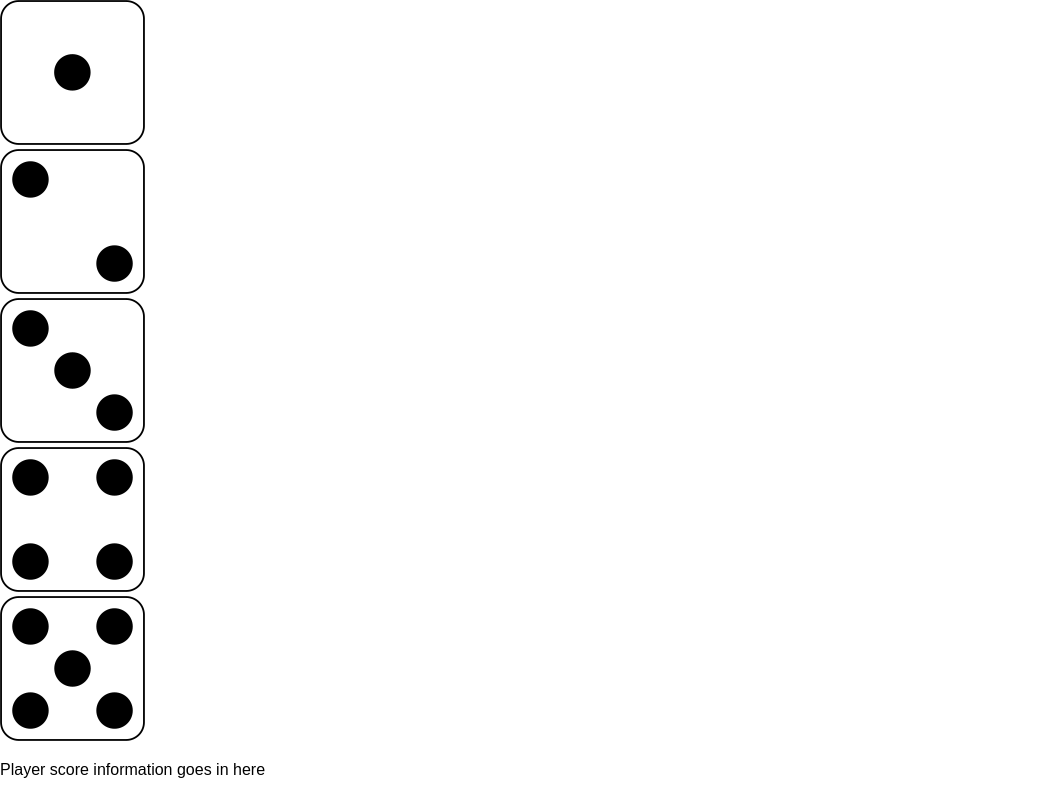
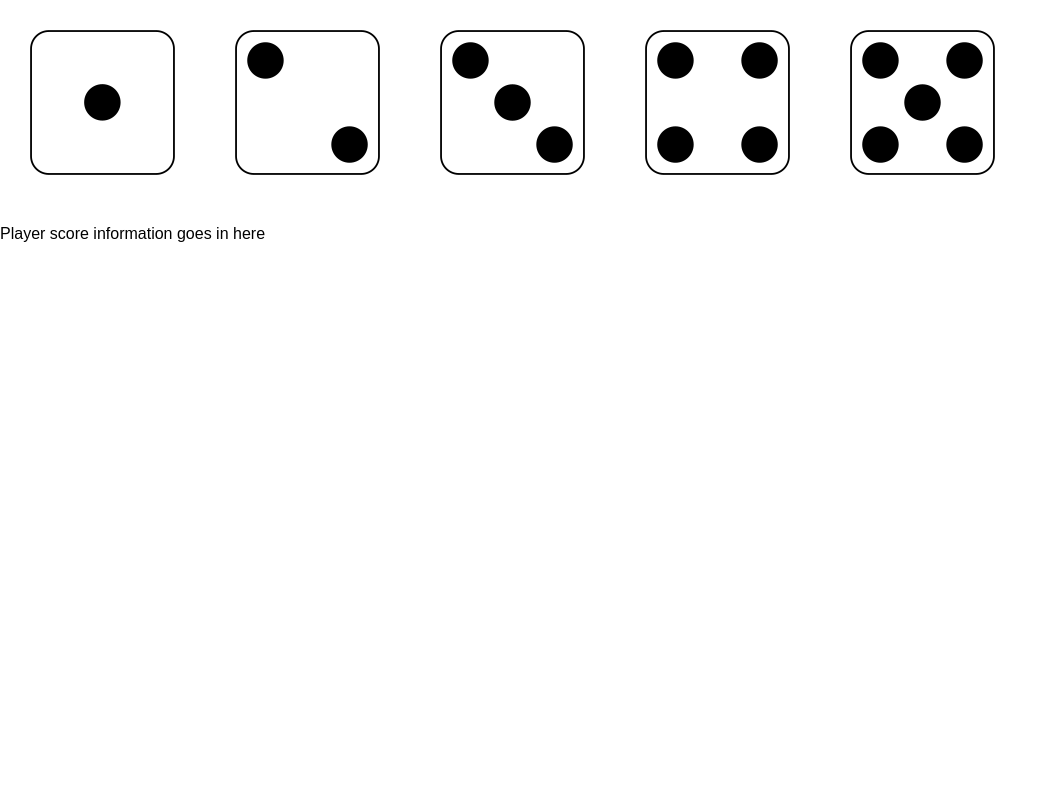
Before and after one commit to cifarquhar/yahtzee, a React (Create React App) app: page / in a window 1280 px wide. Shown: the whole page, without its empty margins (0-1058 px from the left). Built offline with nearby package versions, Linux system fonts and the light colour scheme.

Commit message:
add stylesheets for containers and components

```diff
--- a/src/components/Dice.jsx
+++ b/src/components/Dice.jsx
@@ -6,6 +6,8 @@ import dice3 from "../resources/dice3.png";
 import dice4 from "../resources/dice4.png";
 import dice5 from "../resources/dice5.png";
 import dice6 from "../resources/dice6.png";
+
+import "../styles/components.css"
 
 class Dice extends Component {
 
@@ -39,7 +41,7 @@ class Dice extends Component {
     const imageSource = this.getImageSource();
 
     return(
-      <div>
+      <div className="dice">
         <img src={imageSource} alt="dice"/>
       </div>
     );
--- a/src/containers/DiceContainer.jsx
+++ b/src/containers/DiceContainer.jsx
@@ -1,12 +1,13 @@
 import React, { Component } from "react";
 import Dice from "../components/Dice";
+import "../styles/containers.css";
 
 class DiceContainer extends Component {
 
   render() {
 
     return (
-      <div>
+      <div className="dice-container">
         <Dice value={1}/>
         <Dice value={2}/>
         <Dice value={3}/>
--- /dev/null
+++ b/src/styles/components.scss
@@ -0,0 +1,3 @@
+.dice{
+  margin: 30px;
+}
--- /dev/null
+++ b/src/styles/containers.scss
@@ -0,0 +1,4 @@
+.dice-container{
+  display: flex;
+  flex-direction: row;
+}
```
